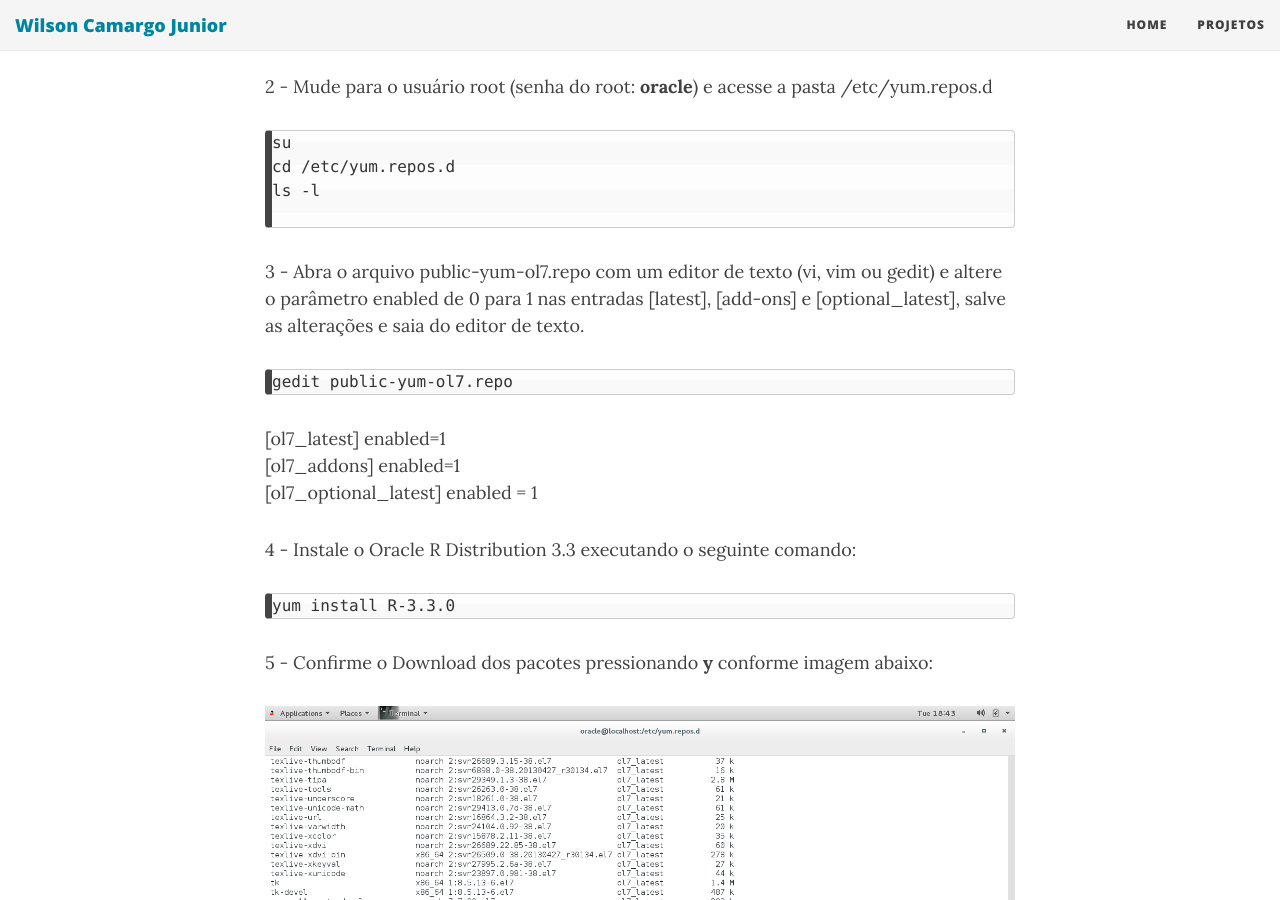
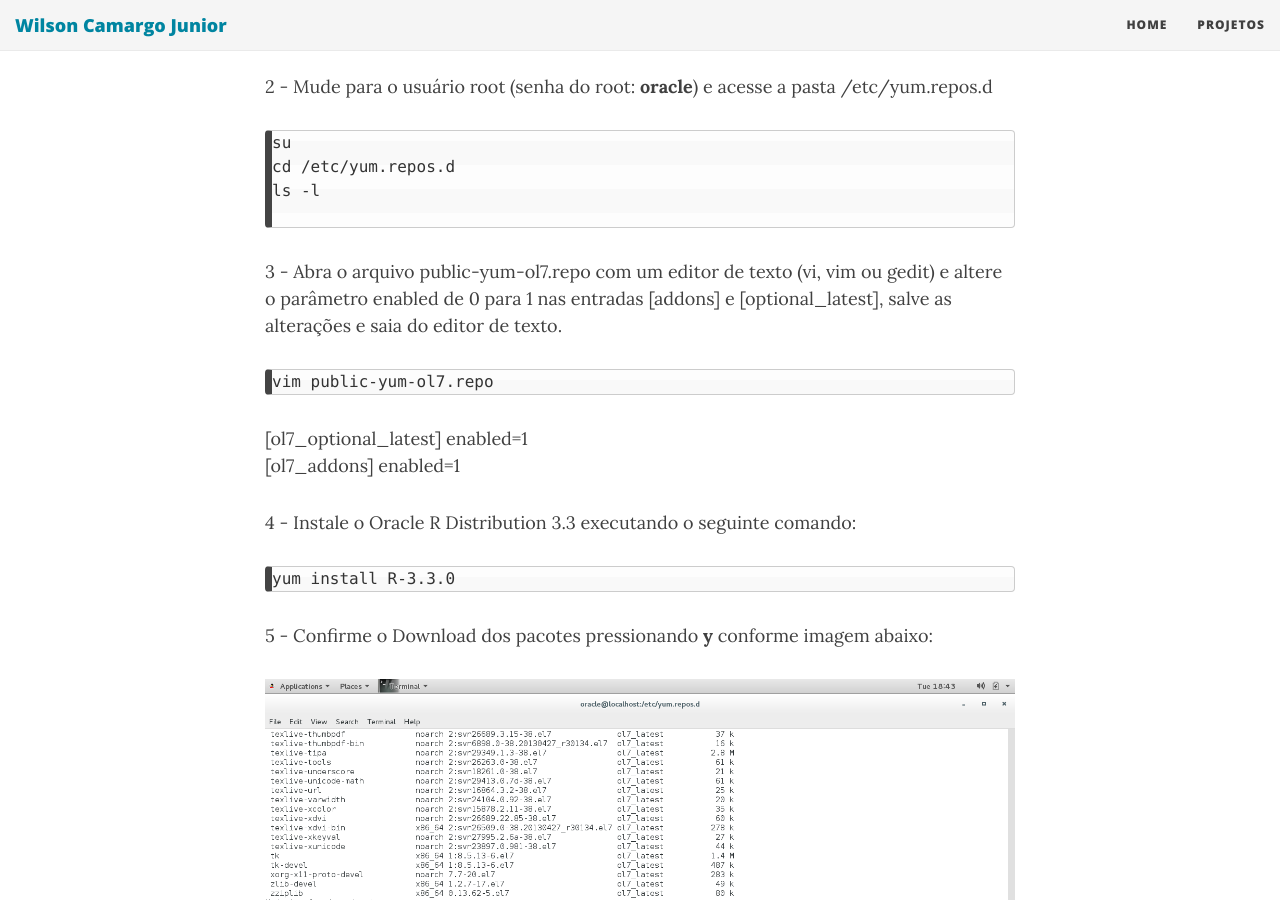
Before and after one commit to wilson-camargo-jr/teste, a Jekyll site: the page built from _posts/2018-06-18-ANN-ORE-P3.md, in a window 1280 px wide and 900 px high, scrolled down 3172 px. Built offline with Jekyll 4.4.1, drawn with Linux system fonts in a browser that asks for light colours; nearby versions of some CDN libraries.

Commit message:
Update 2018-06-18-ANN-ORE-P3.md

````diff
--- a/_posts/2018-06-18-ANN-ORE-P3.md
+++ b/_posts/2018-06-18-ANN-ORE-P3.md
@@ -51,15 +51,15 @@ ls -l
 
 ```
 
-3 -	Abra o arquivo public-yum-ol7.repo com um editor de texto (vi, vim ou gedit) e altere o parâmetro enabled de 0 para 1 nas entradas [latest], [add-ons] e [optional_latest], salve as alterações e saia do editor de texto.
+3 -	Abra o arquivo public-yum-ol7.repo com um editor de texto (vi, vim ou gedit) e altere o parâmetro enabled de 0 para 1 nas entradas  [addons] e [optional_latest], salve as alterações e saia do editor de texto.
 
 ```
-gedit public-yum-ol7.repo
+vim public-yum-ol7.repo
 ```
 
-[ol7_latest] enabled=1
+[ol7_optional_latest] enabled=1
 [ol7_addons] enabled=1
-[ol7_optional_latest] enabled = 1
+
 
 4 -	Instale o Oracle R Distribution 3.3 executando o seguinte comando:
 
````
